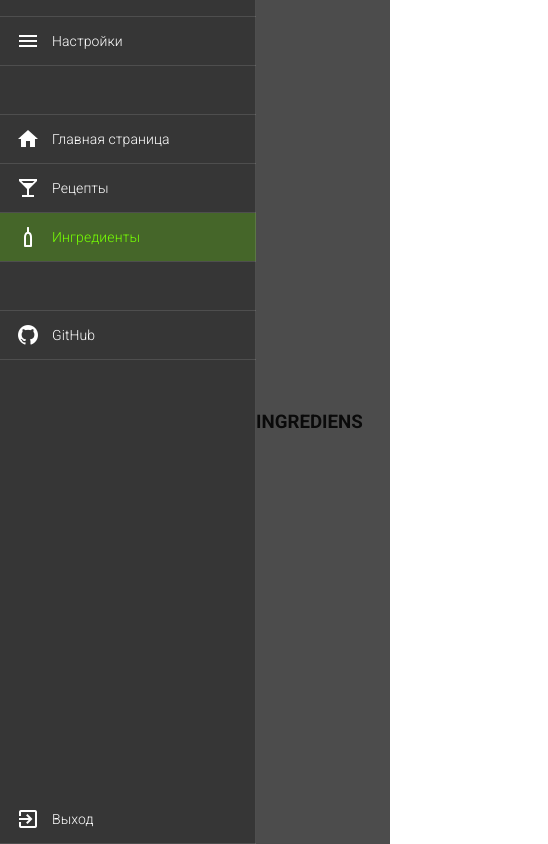
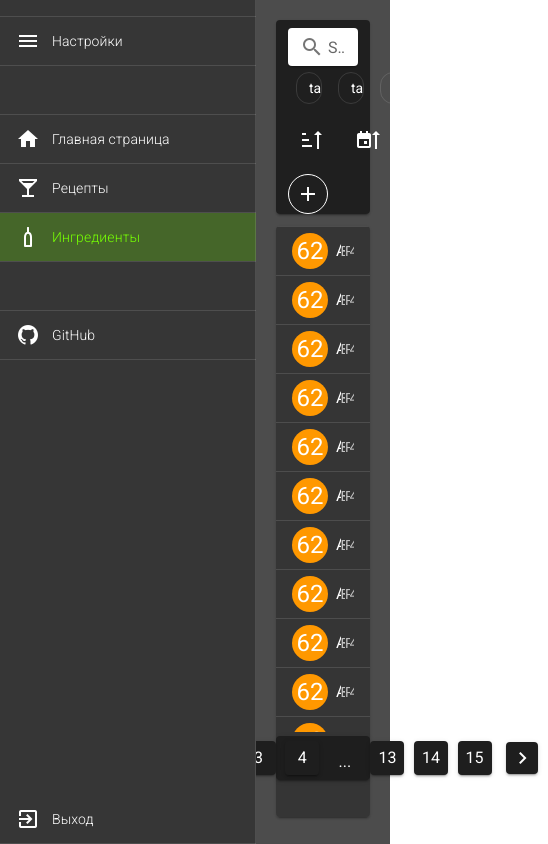
Before and after one commit to LebedevApp/CMS-Coctails, a Vue app: page /ingredients in a window 390 px wide. Shown: the whole page, 548 px wide, since content can reach past the window. Built offline with nearby package versions, Linux system fonts and the light colour scheme.

Commit message:
create list card

```diff
--- a/src/App.vue
+++ b/src/App.vue
@@ -25,3 +25,33 @@ export default {
   },
 };
 </script>
+
+<style lang="scss" scoped>
+::-webkit-scrollbar-button {
+  width: 5px;
+  height: 0px;
+}
+::-webkit-scrollbar-track {
+  background-color: rgba(0, 0, 0, 0);
+}
+
+::-webkit-scrollbar-thumb {
+  -webkit-border-radius: 50px;
+  border-radius: 50px;
+  background-color: rgba(0, 0, 0, 0.3);
+}
+
+::-webkit-scrollbar-thumb:hover {
+  background-color: rgba(0, 0, 0, 0.6);
+}
+
+::-webkit-resizer {
+  width: 4px;
+  height: 0px;
+}
+
+::-webkit-scrollbar {
+  width: 4px;
+}
+
+</style>
--- /dev/null
+++ b/src/components/lists/Card.vue
@@ -0,0 +1,26 @@
+<template>
+  <div>
+    <v-divider></v-divider>
+    <v-list-item link class="text-left" :to="'/ingredients/' + id">
+      <v-avatar class="mr-2" color="orange" size="36">
+        <span class="white--text text-h5">62</span>
+      </v-avatar>
+      <v-list-item-title>Абсолют Vanilla</v-list-item-title>
+      <v-list-item-subtitle>Водка</v-list-item-subtitle>
+      <v-list-item-subtitle>Россия</v-list-item-subtitle>
+      <v-list-item-subtitle>40%</v-list-item-subtitle>
+    </v-list-item>
+  </div>
+</template>
+
+<script>
+export default {
+  name: 'id_page',
+
+  props: {
+    id: {
+      type: Number
+    }
+  }
+}
+</script>
--- /dev/null
+++ b/src/components/lists/ListCards.vue
@@ -0,0 +1,99 @@
+<template>
+  <v-card
+    class="card px-0 py-0 px-md-6 pt-md-6"
+    width="100%"
+    dark
+    color="rgba(0,0,0,0.3)"
+  >
+    <v-list class="card_list pa-0" color="transparent">
+      <v-card-item v-for="i in 20" :key="i" :id="i" />
+    </v-list>
+    <v-card class="mt-1">
+      <div >
+        <v-pagination
+        color="green"
+          v-model="page"
+          :length="15"
+          :total-visible="8"
+        ></v-pagination>
+      </div>
+    </v-card>
+  </v-card>
+</template>
+
+<script>
+import VCardItem from "../../components/lists/Card";
+export default {
+  name: "card",
+
+  components: {
+    VCardItem,
+  },
+
+  created() {
+      console.log(window.screen)
+  },
+
+  data() {
+      return {
+          page: 1
+      }
+  }
+};
+</script>
+
+<style lang="scss" scoped>
+.card {
+  height: 81vh;
+  &_list {
+    overflow-y: scroll;
+    height: 70vh;
+  }
+}
+//----scrollbar
+::-webkit-scrollbar-button {
+  width: 5px;
+  height: 0px;
+}
+::-webkit-scrollbar-track {
+  background-color: rgba(0, 0, 0, 0);
+}
+
+::-webkit-scrollbar-thumb {
+  -webkit-border-radius: 50px;
+  border-radius: 50px;
+  background-color: rgba(0, 0, 0, 0.3);
+}
+
+::-webkit-scrollbar-thumb:hover {
+  background-color: rgba(0, 0, 0, 0.6);
+}
+
+::-webkit-resizer {
+  width: 4px;
+  height: 0px;
+}
+
+::-webkit-scrollbar {
+  width: 4px;
+}
+
+@media (max-width: 767px) {
+  .card {
+    height: 70vh;
+    &_list {
+      overflow-y: scroll;
+      height: 60vh;
+    }
+  }
+}
+@media (max-width: 321px) {
+  .card {
+    height: 65vh;
+    &_list {
+      overflow-y: scroll;
+      height: 55vh;
+    }
+  }
+}
+</style>
--- /dev/null
+++ b/src/components/navigation/PageNavBar.vue
@@ -0,0 +1,59 @@
+<template>
+  <v-card width="100%" dark color="rgba(0,0,0,0.6)">
+    <div class="d-flex flex-wrap flex-md-nowrap justify-space-between align-center mx-3">
+      <div class="order-1 order-lg-0">
+        <v-btn small outlined dark fab>
+          <v-icon>mdi-plus</v-icon>
+        </v-btn>
+      </div>
+      <div class="mx-0 mx-md-4 mt-2" style="width: 100%">
+        <v-text-field
+          label="Solo"
+          prepend-inner-icon="mdi-magnify"
+          color="green"
+          solo
+          dense
+          light
+        ></v-text-field>
+        <div class="d-flex justify-start align-center mx-0 mx-md-3 mt-n5 mb-1">
+          <v-chip class="mx-2" link outlined>tags</v-chip>
+          <v-chip class="mx-2" link outlined>tags</v-chip>
+          <v-chip class="mx-2" link outlined>tags</v-chip>
+        </div>
+      </div>
+
+      <div class="d-flex">
+        <v-checkbox
+          class="mx-3"
+          color="rgba(255,255,255,0.8)"
+          off-icon="mdi-sort-descending "
+          on-icon="mdi-sort-ascending"
+          v-model="alphabet"
+        ></v-checkbox>
+        <v-checkbox
+          class="mx-3"
+          color="rgba(255,255,255,0.8)"
+          off-icon="mdi-sort-calendar-descending  "
+          on-icon="mdi-sort-calendar-ascending"
+          v-model="time"
+        ></v-checkbox>
+      </div>
+    </div>
+  </v-card>
+</template>
+
+<script>
+export default {
+  watch: {
+    sort() {
+      console.log(this.sort);
+    },
+  },
+  data() {
+    return {
+      alphabet: false,
+      time: false,
+    };
+  },
+};
+</script>
--- a/src/layout/default.vue
+++ b/src/layout/default.vue
@@ -25,9 +25,15 @@ export default {
 <style lang="scss" scoped>
 .bg {
   width: 100%;
-  min-height: 100vh;
+  height: 100vh;
   background-color: rgba(0, 0, 0, 0.7);
 
   position: relative;
 }
+
+@media (max-height: 400px) {
+.bg{
+  height: 140vh;
+}
+}
 </style>
--- a/src/router/index.js
+++ b/src/router/index.js
@@ -41,6 +41,11 @@ const routes = [
     name: "Options",
     component: () => import("@/views/options/Options"),
   },
+  {
+    path: "/ingredients/:id",
+    name: "Options",
+    component: () => import("@/views/Ingredients/Id"),
+  },
 ];
 
 const router = new VueRouter({
--- /dev/null
+++ b/src/views/Ingredients/Id.vue
@@ -0,0 +1,15 @@
+<template>
+    <v-container>
+        <h1>INGREDIENT: {{id}}</h1>
+    </v-container>
+</template>
+
+<script>
+export default {
+    data() {
+        return {
+            id: this.$router.currentRoute.params['id']
+        }
+    }
+}
+</script>
--- a/src/views/Ingredients/Ingredients.vue
+++ b/src/views/Ingredients/Ingredients.vue
@@ -1,5 +1,38 @@
 <template>
-    <section id="dasboard">
-      <h1>INGREDIENS</h1>
+    <section>
+      <v-list class="page" width="100%" color="transparent">
+        <section class="mx-5 my-3">
+          <v-nav-bar />
+
+          <v-list-cards class="my-3" />
+        </section>
+      </v-list>
     </section>
 </template>
+
+<script>
+import VNavBar from '@/components/navigation/PageNavBar'
+import VListCards from '../../components/lists/ListCards'
+
+export default {
+  name: 'ingredient_page',
+
+  components: {
+    VNavBar,
+    VListCards
+  }
+
+}
+</script>
+
+<style lang="scss" scoped>
+.page {
+  height: 100vh;
+}
+
+@media (max-width: 1024px) {
+  .page {
+  min-height: 100vh;
+}
+}
+</style>
```
